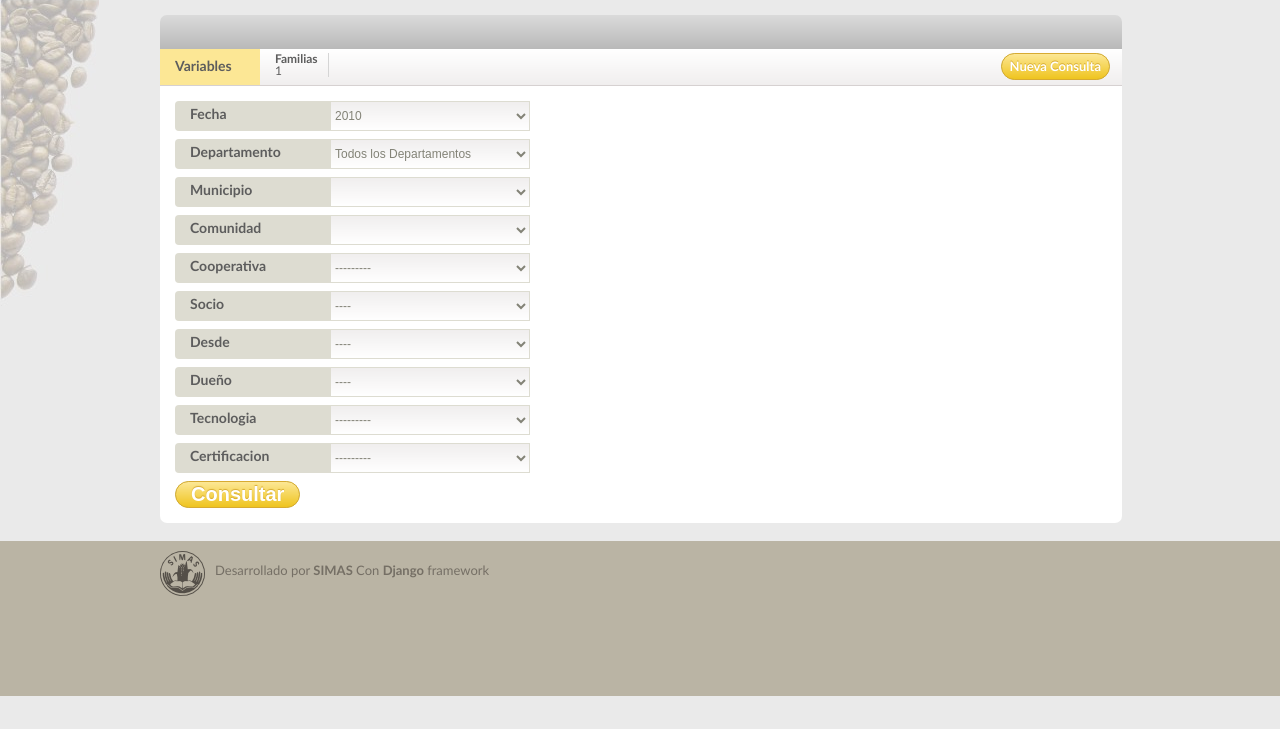
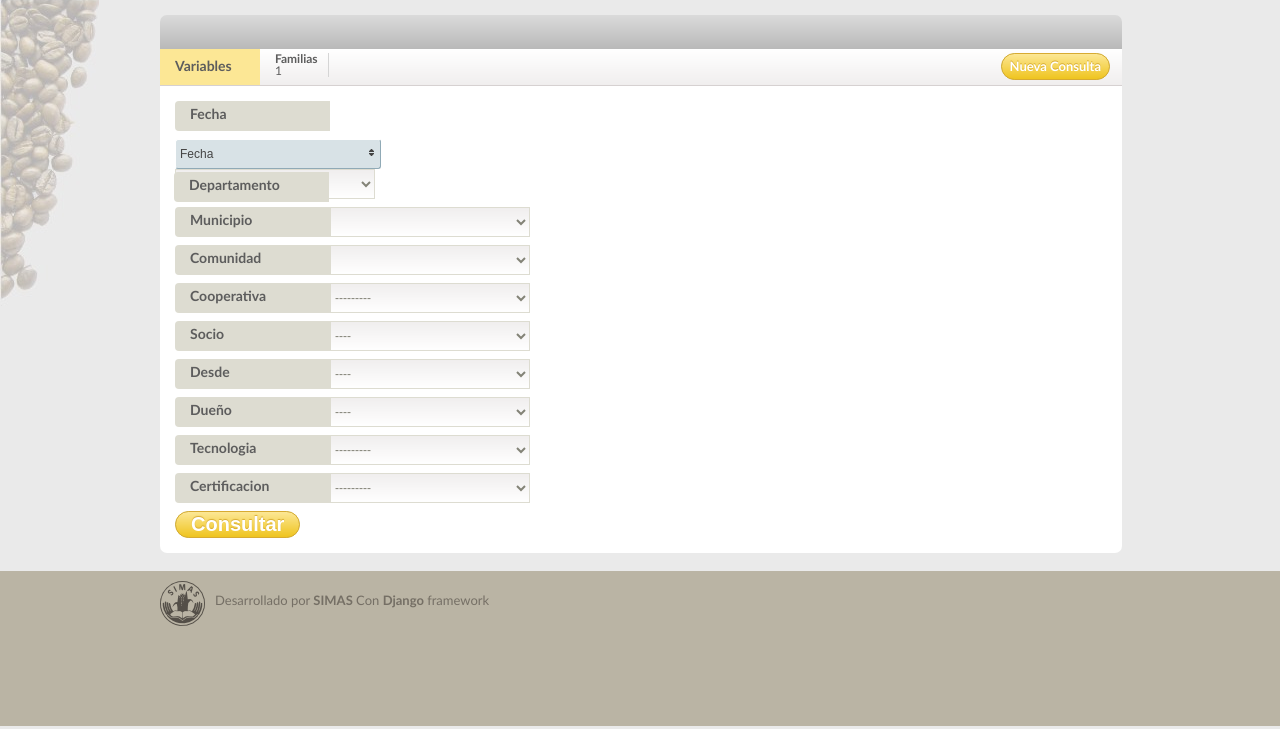
Before and after one commit to CARocha/cecocafen, a Django app: template templates/encuesta/inicio.html in a window 1280 px wide. Shown: the part 71-800 px from the top of the page. Run offline with Django 3.2, Linux system fonts and the light colour scheme; tables that the repository leaves empty hold one stand-in row (values such as "Sample post"); the template is opened without the code that fills it: values that come from a table or form of the project are taken from there, most other values are stand-ins (such as "Sample title", 1, 10 or a date in 2020); lists and menus that the app fills with data are empty; parts of the project's set-up code (start-up, migrations or seed data) failed here and were passed over; some libraries are stand-ins or nearby versions.

Commit message:
agregando multiple selecion de anios

```diff
--- a/encuesta/forms.py
+++ b/encuesta/forms.py
@@ -9,8 +9,14 @@
 CHOICE_DESDE_F = (('','----'),(1,"Menos de 5 año"),(2,"Mas de 5 años"))
 CHOICE_DUENO_F = (('','----'),(1,"Hombre"),(2,"Mujer"),(3,"Mancomunado"),(4,"Parientes"),(5,"Colectivo"),(6,"No hay"))
 
+def fecha_choice():
+    years = []
+    for en in Encuesta.objects.order_by('year').values_list('year', flat=True):
+        years.append((en,en))
+    return list(set(years))
+
 class CecocafenForm(forms.Form):
-    fecha = forms.ChoiceField(choices=ANOS_CHOICES)
+    fecha = forms.MultipleChoiceField(choices=fecha_choice())
     departamento = forms.ModelChoiceField(queryset=Departamento.objects.all(),
             required=False, empty_label="Todos los Departamentos")
     municipio = forms.CharField(widget = forms.Select, required=False)
--- a/encuesta/models.py
+++ b/encuesta/models.py
@@ -1032,6 +1032,13 @@
     educacion_jovenes = generic.GenericRelation(EducacionJovenes)
     jovenes = generic.GenericRelation(Jovenes)
 
+    #campos ocultos para querys
+    year = models.IntegerField(editable=False)
+
+    def save(self):
+        self.year = self.fecha.year
+        super(Encuesta, self).save()
+
     def __unicode__(self):
         return self.datos.all()[0].nombre
 
--- a/encuesta/views.py
+++ b/encuesta/views.py
@@ -27,11 +27,11 @@
     '''metodo para obtener el queryset de encuesta
     segun los filtros del formulario que son pasados
     por la variable de sesion'''
-    anio = int(request.session['fecha'])
+    #anio = int(request.session['fecha'])
     #diccionario de parametros del queryset
     params = {}
     if 'fecha' in request.session:
-        params['fecha__year'] = anio
+        params['year__in'] = request.session['fecha']
 
         if 'departamento' in request.session:
             #incluye municipio y comunidad
--- /dev/null
+++ b/media/css/jquery.multiselect.css
@@ -0,0 +1,36 @@
+.ui-multiselect { padding:2px 0 2px 4px; text-align:left; font-size: 70%; background:#d8e2e6;     border-top:#fff 1px solid;
+    border-left:#fff 1px solid;
+    border-right:#90aab6 1px solid;
+    border-bottom:#90aab6 1px solid;
+    height:30px;
+    }
+.ui-multiselect span.ui-icon { float:right }
+.ui-multiselect-single input { position:absolute !important; top: auto !important; left:-9999px; }
+.ui-multiselect-single label { padding:5px !important }
+.ui-multiselect-filter input{ width: 100px; }
+.ui-multiselect-filter{ font-size: 12px;}
+
+.ui-multiselect-header { margin-bottom:3px; padding:3px 0 3px 4px }
+.ui-multiselect-header ul { font-size:11px }
+.ui-multiselect-header ul li { float:left; padding:0 10px 0 0 }
+.ui-multiselect-header a { text-decoration:none }
+.ui-multiselect-header a:hover { text-decoration:underline }
+.ui-multiselect-header span.ui-icon { float:left }
+.ui-multiselect-header li.ui-multiselect-close { float:right; text-align:right; padding-right:0 }
+
+.ui-multiselect-menu { display:none; padding:3px; position:absolute; z-index:10000 }
+.ui-multiselect-checkboxes { position:relative /* fixes bug in IE6/7 */; overflow-y:scroll }
+.ui-multiselect-checkboxes label { cursor:default; display:block; border:1px solid transparent; padding:3px 1px }
+.ui-multiselect-checkboxes label input { position:relative; top:1px }
+.ui-multiselect-checkboxes li { clear:both; font-size:11px; padding-right:3px }
+.ui-multiselect-checkboxes li.ui-multiselect-optgroup-label { text-align:center; font-weight:bold; border-bottom:1px solid }
+.ui-multiselect-checkboxes li.ui-multiselect-optgroup-label a { display:block; padding:3px; margin:1px 0; text-decoration:none }
+
+/* remove label borders in IE6 because IE6 does not support transparency */
+* html .ui-multiselect-checkboxes label { border:none }
+.ui-corner-all{
+	font-size: 11px !important;
+}
+.ui-multiselect{
+	font-size: 12px !important;
+}
--- a/media/css/style.css
+++ b/media/css/style.css
@@ -504,6 +504,11 @@
     -moz-border-radius-bottomleft:4px;
     -webkit-border-top-left-radius:4px;
     -webkit-border-bottom-left-radius:4px;
+}
+
+.departa {
+    margin: 3px 2px 3px -1px;
+    position: absolute;
 }
 
 #id_cooperativa, #id_fecha, #id_departamento, #id_municipio,
--- a/templates/base.html
+++ b/templates/base.html
@@ -8,6 +8,35 @@
     <script type="text/javascript" src="http://ajax.googleapis.com/ajax/libs/jquery/1.4.2/jquery.min.js"></script>
     <script type='text/javascript' src='{{MEDIA_URL}}js/tablesort.js'></script>
     <script type='text/javascript' src='{{MEDIA_URL}}js/jquery.metadata.js'></script>
+    <!-- nuevo 2014 solicitud falguni -->
+    <link href="http://ajax.googleapis.com/ajax/libs/jqueryui/1.8/themes/base/jquery-ui.css" rel="stylesheet" type="text/css"/>
+    <script src="http://ajax.googleapis.com/ajax/libs/jqueryui/1.8/jquery-ui.min.js" type="text/javascript"></script>
+    <link type="text/css" rel="stylesheet"  href="{{MEDIA_URL}}css/jquery.multiselect.css" >
+    <script src="{{MEDIA_URL}}js/jquery.multiselect.min.js" type="text/javascript"></script>
+    <!-- cierra nuevo 2014 -->
+
+    <script type="text/javascript">
+        $(document).ready(function() {
+
+            $("#id_fecha").multiselect({
+            noneSelectedText: 'Fecha',
+            selectedText: 'Fecha',
+            checkAllText: 'Todos',
+            uncheckAllText: 'Quitar todos',
+            minWidth: 200,
+            beforeclose: function(event, ui){
+                var selectos = $("#id_fecha").multiselect("getChecked").map(function(){
+                    //console.log(this.value)
+                    return this.value;
+                }).get();
+
+            }
+        });
+
+
+        });
+    </script>
+
 	{%block extra_header%}{%endblock%}
 </head>
 <body>
@@ -62,7 +91,7 @@
 
                                 {%if num_familias%}<span class="variables_filtro"><b>Familias</b><br>{{num_familias}}</span>{%endif%}
                                 {%comment%}{%if request.session.cooperativa%}<span class="variables_filtro"><b>Cooperativa</b><br>{{session.cooperativa}}</span>{%endif%}{%endcomment%}
-                                {%if request.session.fecha%}<span class="variables_filtro"><b>Año</b><br>{{request.session.fecha}}</span>{%endif%}
+                                {%if request.session.fecha%}<span class="variables_filtro"><b>Año</b><br>{% for b in request.session.fecha %} {{b}}, {%endfor%}</span>{%endif%}
                                 {%if request.session.departamento%}<span class="variables_filtro"><b>Departamento</b><br>{{request.session.departamento}}</span>{%endif%}
                                 {%if request.session.municipio.nombre%}<span class="variables_filtro"><b>Municipio</b><br>{{request.session.municipio.nombre}}</span>{%endif%}
                                 {%if request.session.comunidad.nombre%}<span class="variables_filtro"><b>Comunidad</b><br>{{request.session.comunidad.nombre}}</span>{%endif%}
--- a/templates/encuesta/inicio.html
+++ b/templates/encuesta/inicio.html
@@ -47,7 +47,7 @@
                     <div id="formulario_tabla" >
                         <div class="form_label"><b>{{form.fecha.label}}</b></div>
                         <div class="form_widget">{{form.fecha}}</div>
-                        <div class="form_label"><b>{{form.departamento.label}}</b></div>
+                        <div class="form_label departa"><b>{{form.departamento.label}}</b></div>
                         <div class="form_widget">{{form.departamento}}</div>
                         <div class="form_label"><b>{{form.municipio.label}}</b></div>
                         <div class="form_widget">{{form.municipio}}</div>
```
Also changed, not shown: media/js/jquery.multiselect.min.js (added).
